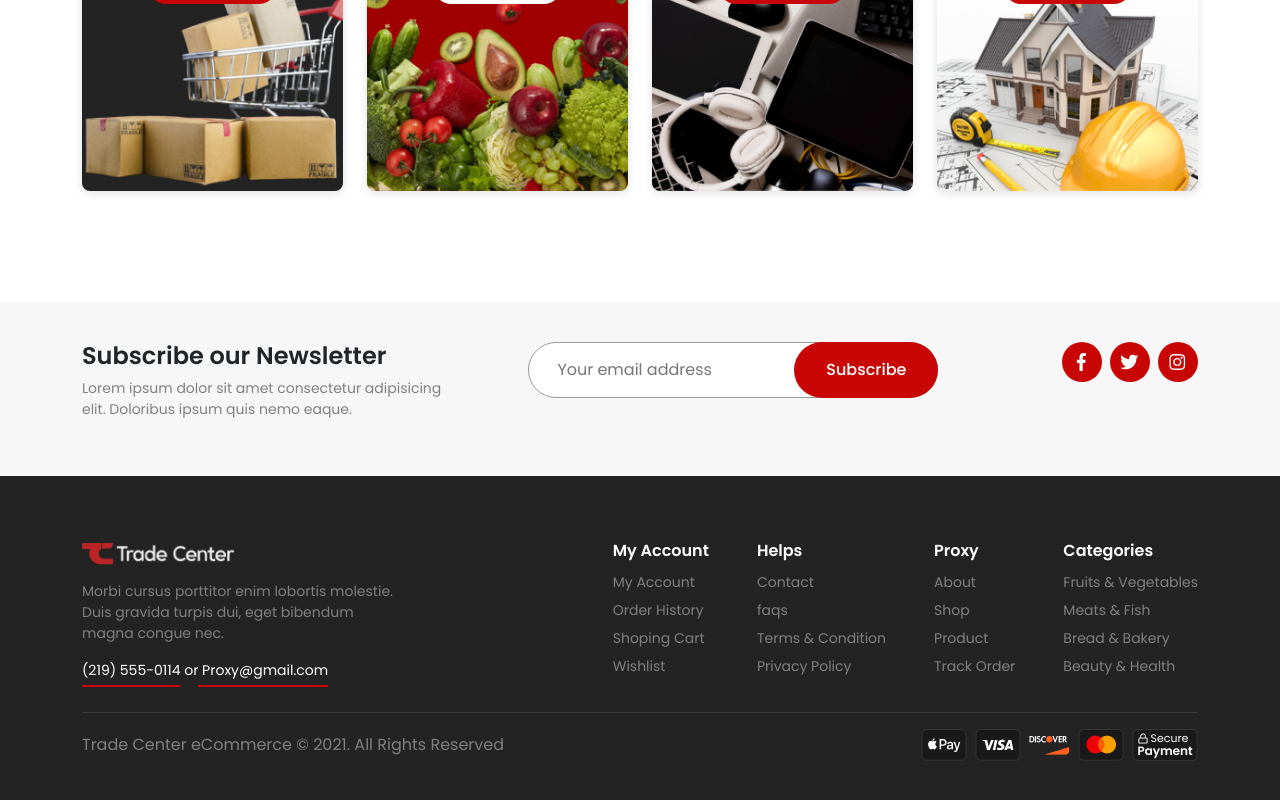
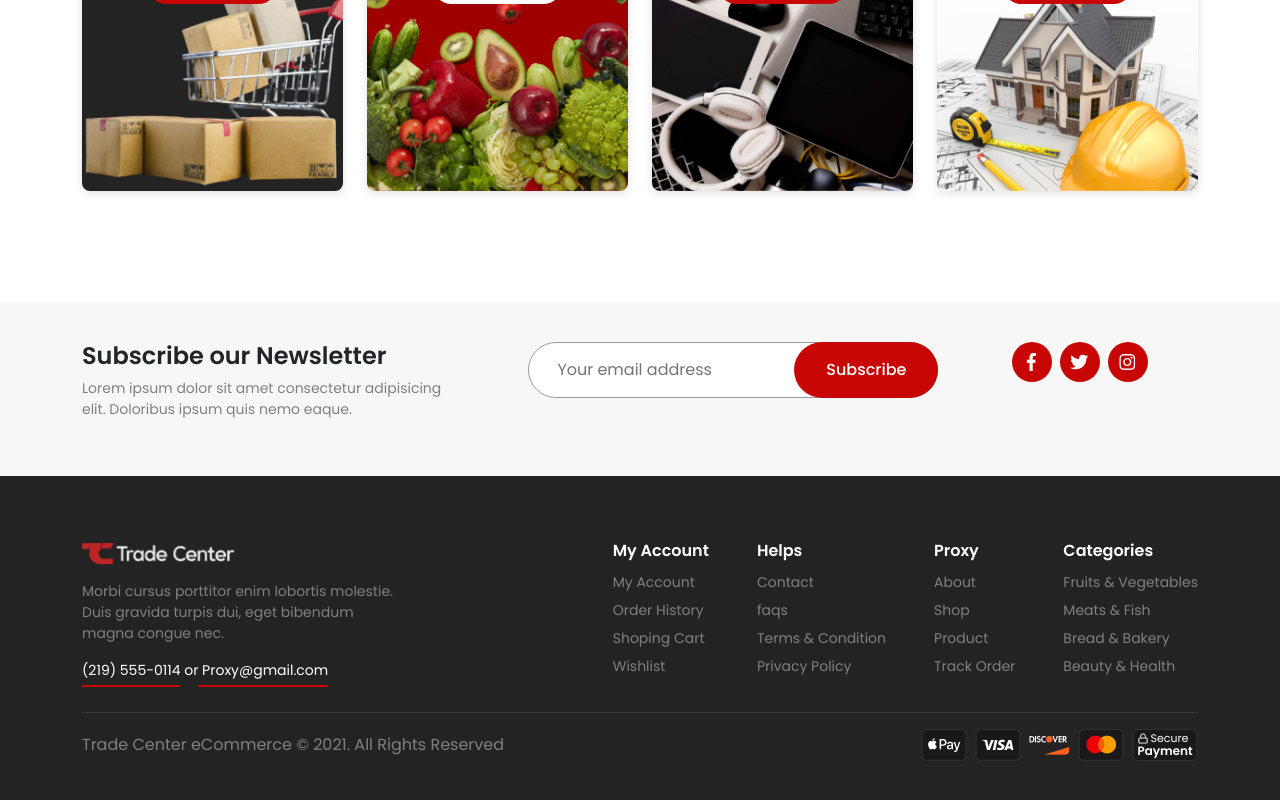
Before and after one commit to Akeemmudash/trade-center, a React (Vite) app: page / in a window 1280 px wide. Shown: the part 3216-4016 px from the top of the page. Built offline with nearby package versions, Linux system fonts and the light colour scheme.

Commit message:
Changes made to spacing and Icons

```diff
--- a/src/components/Footer.tsx
+++ b/src/components/Footer.tsx
@@ -21,7 +21,7 @@ const Footer = () => {
         viewport={{ amount: 0.3, once: true }}
       >
         <div className=" container d-flex justify-content-between flex-wrap">
-          <div className="col-lg-4 col-md-6 text-center text-lg-start ">
+          <div className="col-lg-4 col-md-6 text-center text-sm-start ">
             <motion.h3 variants={itemVariants} className="fs-4 fw-semibold ">
               Subscribe our Newsletter
             </motion.h3>
@@ -43,7 +43,7 @@ const Footer = () => {
               Subscribe
             </Button>
           </div>
-          <div className="col-lg-2 d-flex align-items-start justify-content-end  gap-3 gap-lg-2">
+          <div className="col-md-2 col-sm-4 mx-auto mx-sm-0 col-6 d-flex align-items-start justify-content-lg-start justify-content-between  gap-3 gap-lg-2">
             <div className="social-link flex-shrink-0">
               <Link
                 to="#"
--- a/src/components/WhyChooseUs.tsx
+++ b/src/components/WhyChooseUs.tsx
@@ -80,7 +80,7 @@ const WhyChooseUs = () => {
             </motion.div>
             <motion.div
               variants={itemVariants}
-              className="col-10 ms-auto mt-3 "
+              className="col-10  mx-auto me-lg-0 mt-3 "
             >
               <img src={largeImage} alt="" className="large_img w-100" />
             </motion.div>
--- a/src/index.css
+++ b/src/index.css
@@ -405,6 +405,8 @@ button {
   .copyrights p {
     font-size: 14px;
   }
+  .footer .social-link {
+  }
 }
 
 .hamburger {
```
